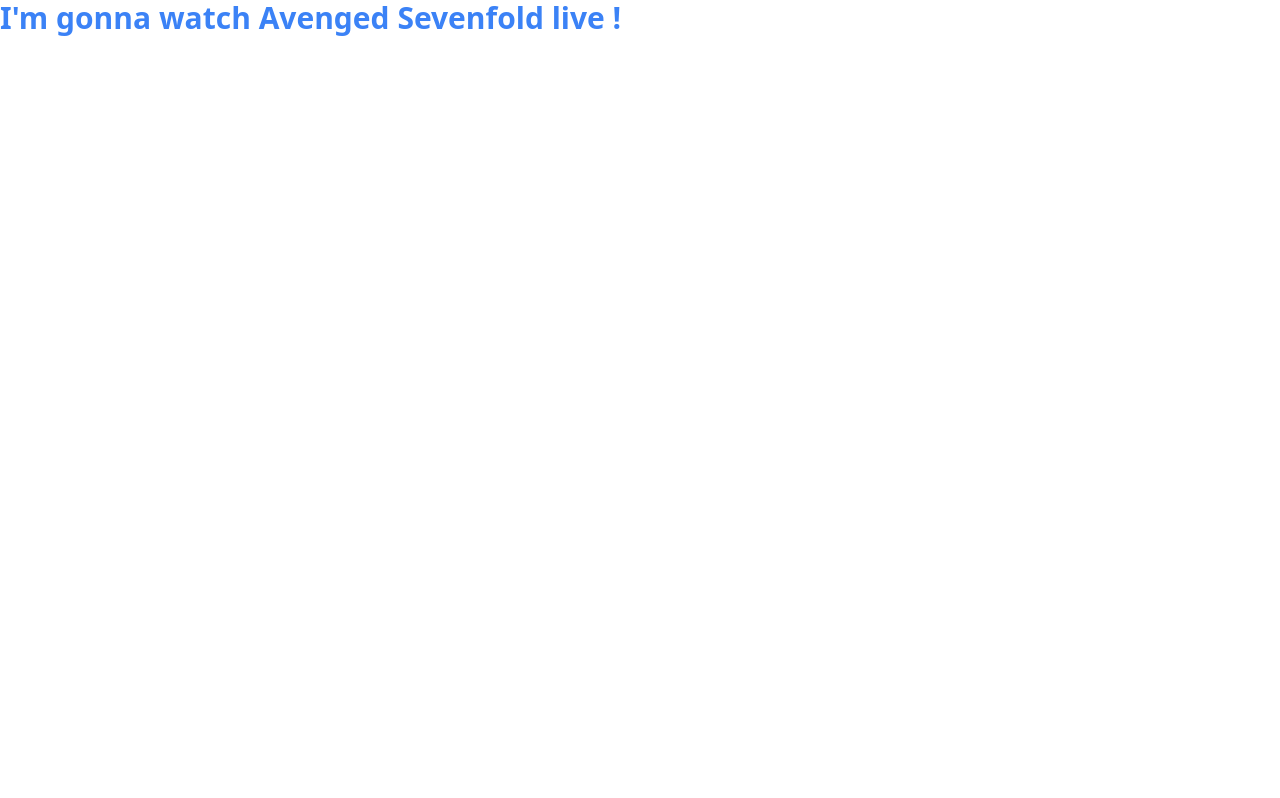
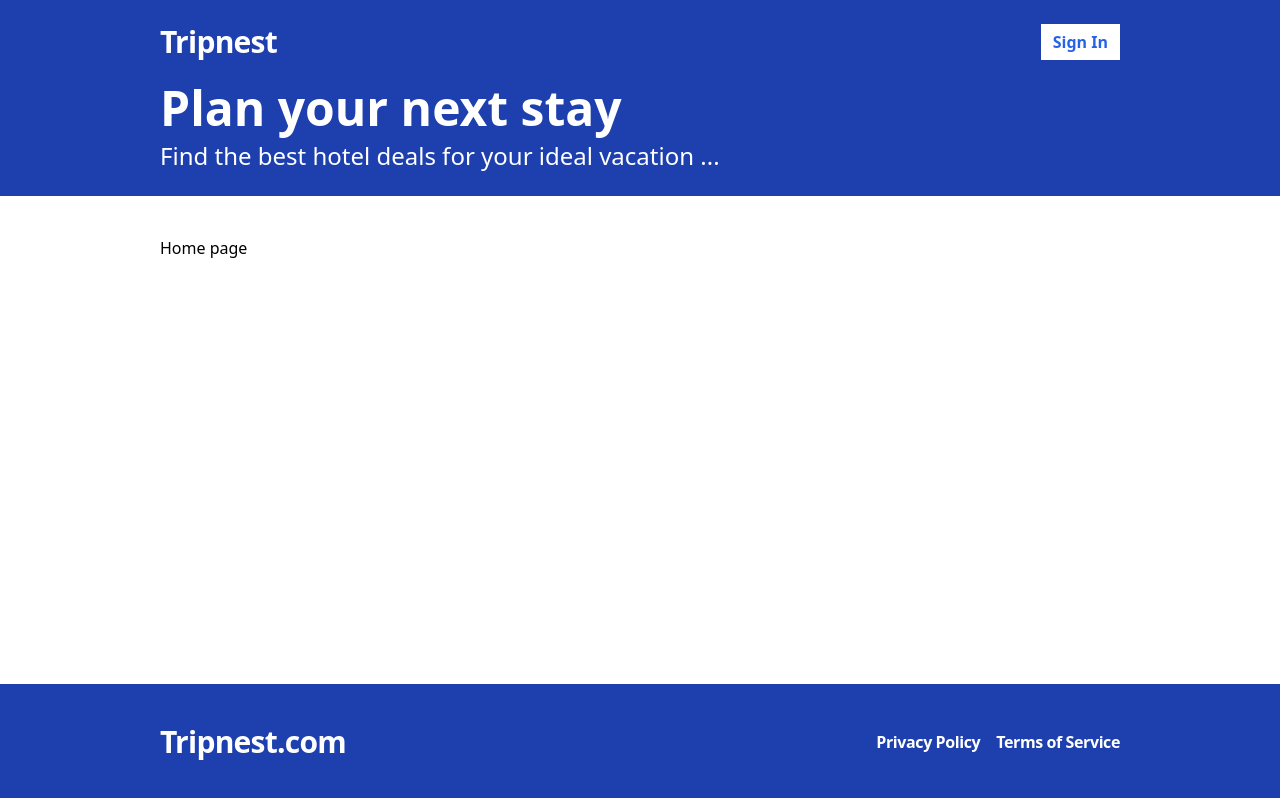
Before and after one commit to davi-p-oliveira-11/tripnest, a React (Vite) app in the folder client/: page / in a window 1280 px wide. Built offline with nearby package versions, Linux system fonts and the light colour scheme.

Commit message:
feat(client): implement base layout with components and app structure

```diff
--- a/client/src/App.tsx
+++ b/client/src/App.tsx
@@ -1,11 +1,35 @@
-function App() {
+import {
+  BrowserRouter as Router,
+  Route,
+  Routes,
+  Navigate,
+} from "react-router-dom";
+import Layout from "./layouts/Layout";
 
+const App = () => {
+  return (
+    <Router>
+      <Routes>
+        <Route
+          path="/"
+          element={
+            <Layout>
+              <p>Home page</p>
+            </Layout>
+          }
+        />
+        <Route
+          path="/search"
+          element={
+            <Layout>
+              <p>Search page</p>
+            </Layout>
+          }
+        />
+        <Route path="*" element={<Navigate to="/" />} />
+      </Routes>
+    </Router>
+  );
+};
 
-  return (
-    <h1 className="text-3xl font-bold text-blue-500">
-      I'm gonna watch Avenged Sevenfold live !
-    </h1>
-  )
-}
-
-export default App
+export default App;
--- /dev/null
+++ b/client/src/components/Footer.tsx
@@ -0,0 +1,17 @@
+const Footer = () => {
+    return (
+      <div className="bg-blue-800 py-10">
+        <div className="container mx-auto flex justify-between items-center">
+          <span className="text-3xl text-white font-bold tracking-tight">
+            Tripnest.com
+          </span>
+          <span className="text-white font-bold tracking-tight flex gap-4">
+             <p className="cursor-pointer">Privacy Policy</p>
+             <p className="cursor-pointer">Terms of Service</p>
+          </span>
+        </div>
+      </div>
+    );
+};
+
+export default Footer;
--- /dev/null
+++ b/client/src/components/Header.tsx
@@ -0,0 +1,21 @@
+import { Link } from "react-router-dom";
+
+const Header = () => {
+  return (
+    <div className="bg-blue-800 py-6">
+      <div className="container mx-auto flex justify-between">
+        <span className="text-3xl text-white font-bold tracking-tight">
+          <Link to="/">Tripnest</Link>
+        </span>
+        <span className="flex space-x-2">
+          <Link
+            to="/sign-in"
+            className="flex bg-white items-center text-blue-600 px-3 font-bold hover:bg-gray-100"
+          >Sign In</Link>
+        </span>
+      </div>
+    </div>
+  );
+};
+
+export default Header;
--- /dev/null
+++ b/client/src/components/Hero.tsx
@@ -0,0 +1,14 @@
+const Hero = () => {
+  return (
+    <div className="bg-blue-800 pb-6">
+      <div className="container mx-auto flex flex-col gap-2">
+        <h1 className="text-5xl text-white font-bold">Plan your next stay</h1>
+        <p className="text-2xl text-white">
+          Find the best hotel deals for your ideal vacation ...
+        </p>
+      </div>
+    </div>
+  );
+};
+
+export default Hero;
--- /dev/null
+++ b/client/src/layouts/Layout.tsx
@@ -0,0 +1,22 @@
+import Footer from "../components/Footer";
+import Header from "../components/Header"
+import Hero from "../components/Hero";
+
+interface Props {
+   children: React.ReactNode;
+}
+
+const Layout = ({children}: Props) => {
+   return (
+    <div className="flex flex-col min-h-screen">
+      <Header />
+      <Hero />
+      <div className="container mx-auto py-10 flex-1">
+        {children}
+      </div>
+      <Footer />
+    </div>
+  )
+}
+
+export default Layout;
```
